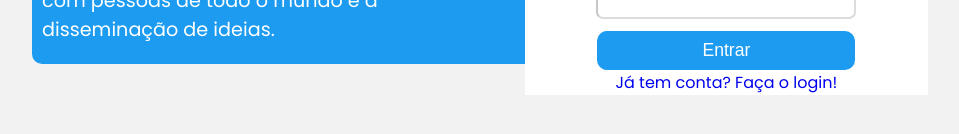
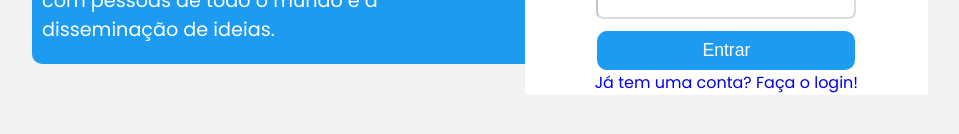
Before and after one commit to marcelo-alldo/growtwitter-18-ed-front, a React (Vite) app: page /create-account in a window 1280 px wide. Shown: the part 524-658 px from the top of the page, without its empty margins (160-1119 px from the left). Built offline with nearby package versions, Linux system fonts and the light colour scheme.

Commit message:
feat: corrigindo erro de portugues

```diff
--- a/src/pages/CreateAccount.tsx
+++ b/src/pages/CreateAccount.tsx
@@ -58,7 +58,7 @@ function CreateAccount() {
           </div>
 
           <ButtonDefault label="Entrar" action={handleCreateAccount} bigButton={true} lessRound={true} />
-          <Links href="login" text="Já tem conta? Faça o login!" />
+          <Links href="login" text="Já tem uma conta? Faça o login!" />
         </WhiteCardStyled>
       </CenterCardStyled>
     </LayoutStyled>
```
